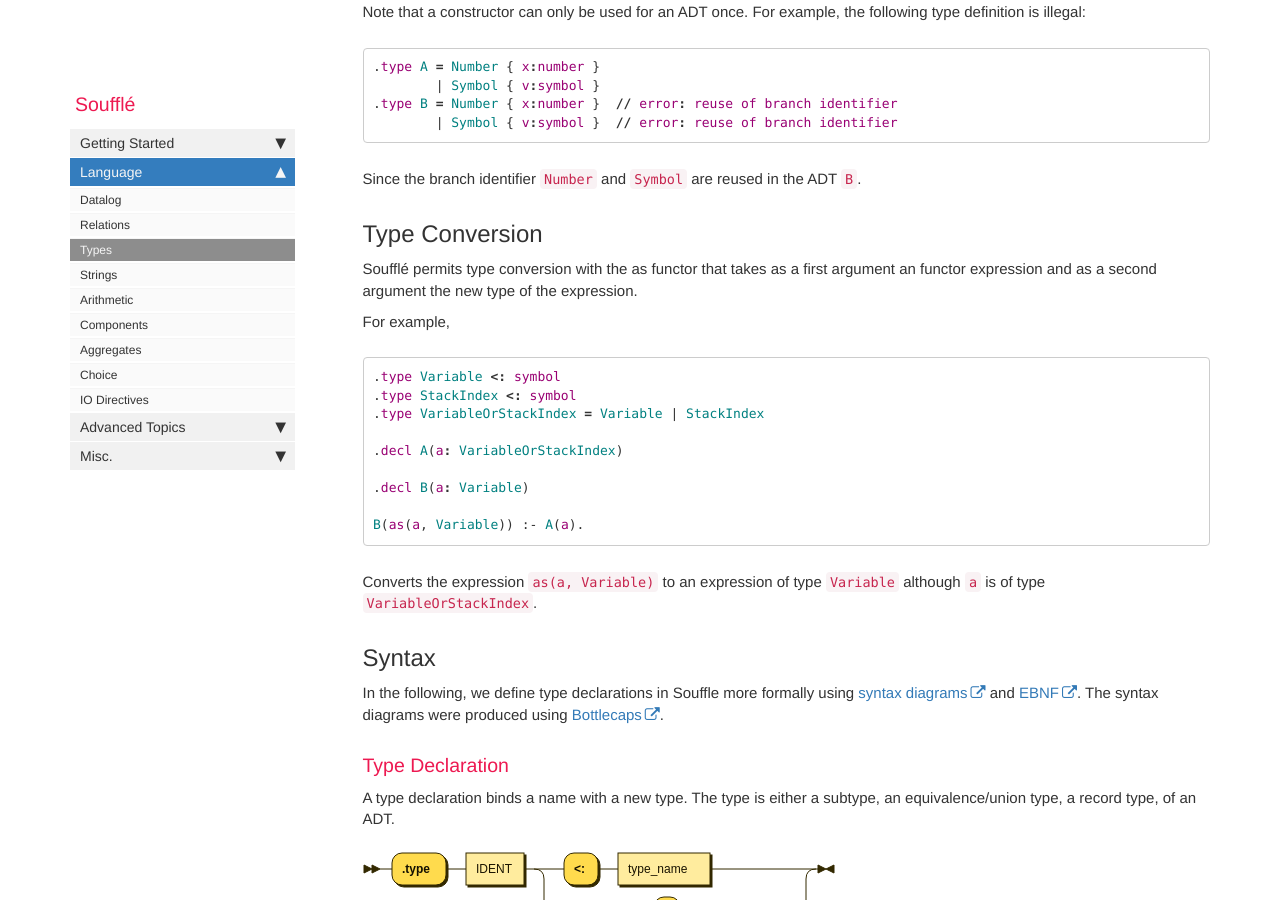
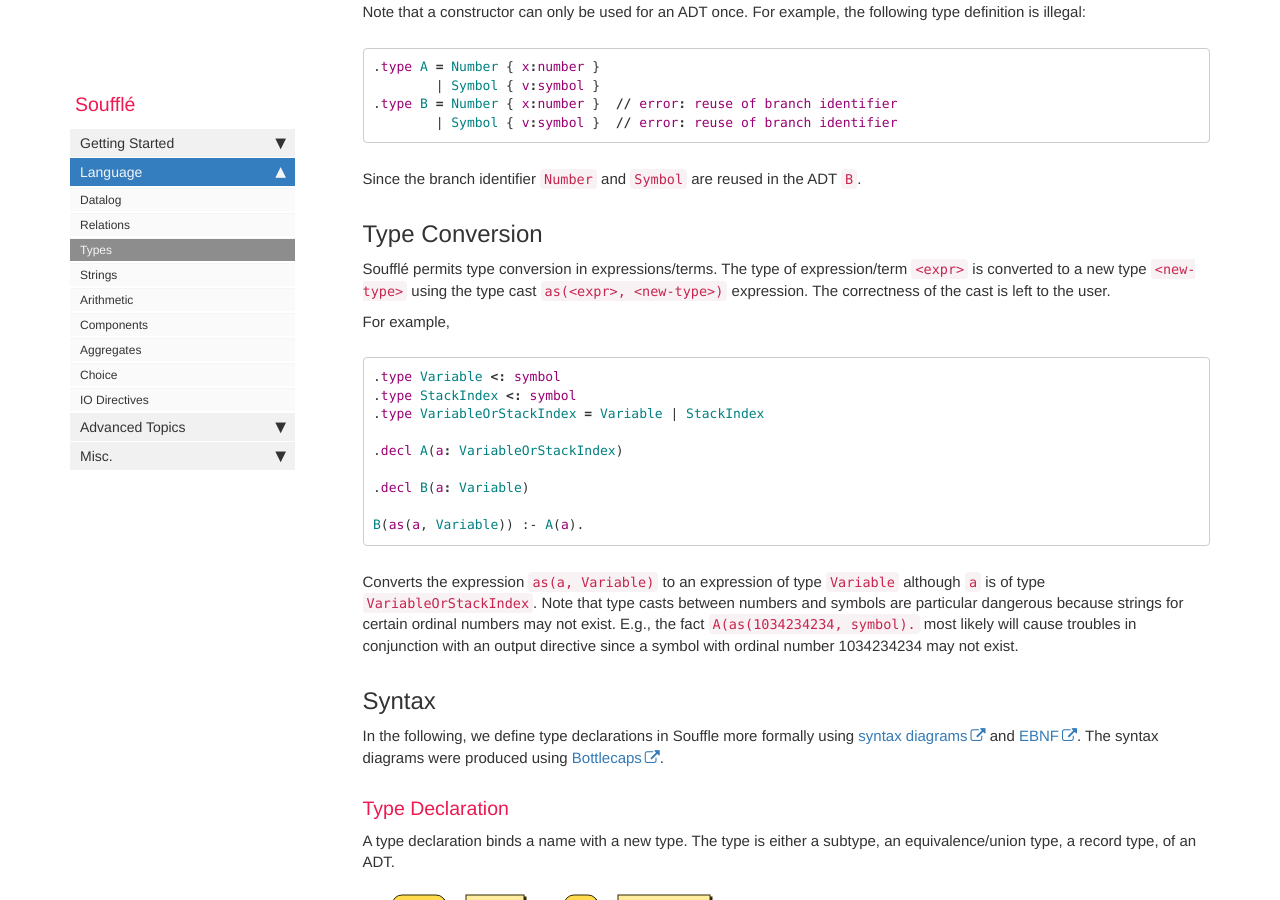
Before and after one commit to souffle-lang/souffle-lang.github.io, a Jekyll site: the page built from pages/docs/types.md, in a window 1280 px wide and 900 px high, scrolled down 7568 px. Built offline with Jekyll 4.4.1, drawn with Linux system fonts in a browser that asks for light colours; comment, search, counter and statistics services are not loaded; some of the changed text lies outside the part shown.

Commit message:
Update types.md

````diff
--- a/pages/docs/types.md
+++ b/pages/docs/types.md
@@ -294,7 +294,7 @@ the following type definition is illegal:
 Since the branch identifier `Number` and `Symbol` are reused in the ADT `B`.
 
 ## Type Conversion
-Soufflé permits type conversion with the as functor that takes as a first argument an functor expression and as a second argument the new type of the expression.
+Soufflé permits type conversion in expressions/terms. The type of expression/term `<expr>` is converted to a new type `<new-type>` using the type cast `as(<expr>, <new-type>)` expression. The correctness of the cast is left to the user.
 
 For example,
 ```prolog
@@ -310,6 +310,7 @@ B(as(a, Variable)) :- A(a).
 ```
 
 Converts the expression `as(a, Variable)` to an expression of type `Variable` although `a` is of type `VariableOrStackIndex`.
+Note that type casts between numbers and symbols are particular dangerous because strings for certain ordinal numbers may not exist. E.g., the fact `A(as(1034234234, symbol).` most likely will cause troubles in conjunction with an output directive since a symbol with ordinal number 1034234234 may not exist.
 
 ## Syntax
 
@@ -382,7 +383,9 @@ You can enable the old legacy syntax using the command-line flag `--legacy`, but
 # Implementation Details
 
 # Symbols
-TODO: Symbol Table
+Symbols are maintained in the symbol table. The symbol converts an ordinal number to a string and vice versa.
+The symbol table is defined [here](https://github.com/souffle-lang/souffle/blob/master/src/include/souffle/SymbolTable.h).
+In relations, the ordinal number is stored. In case, the actual string of a symbol is needed, Souffle looks up in the symbol table to translate the ordinal number to its string representation. Conversely, if a functor computes a new string or a new string is read by an input directive, the symbol table receives a new entry and an ordinal for this string is computed.
 
 # Records
 In the implementation, elements of a record are translated to a number.
````
